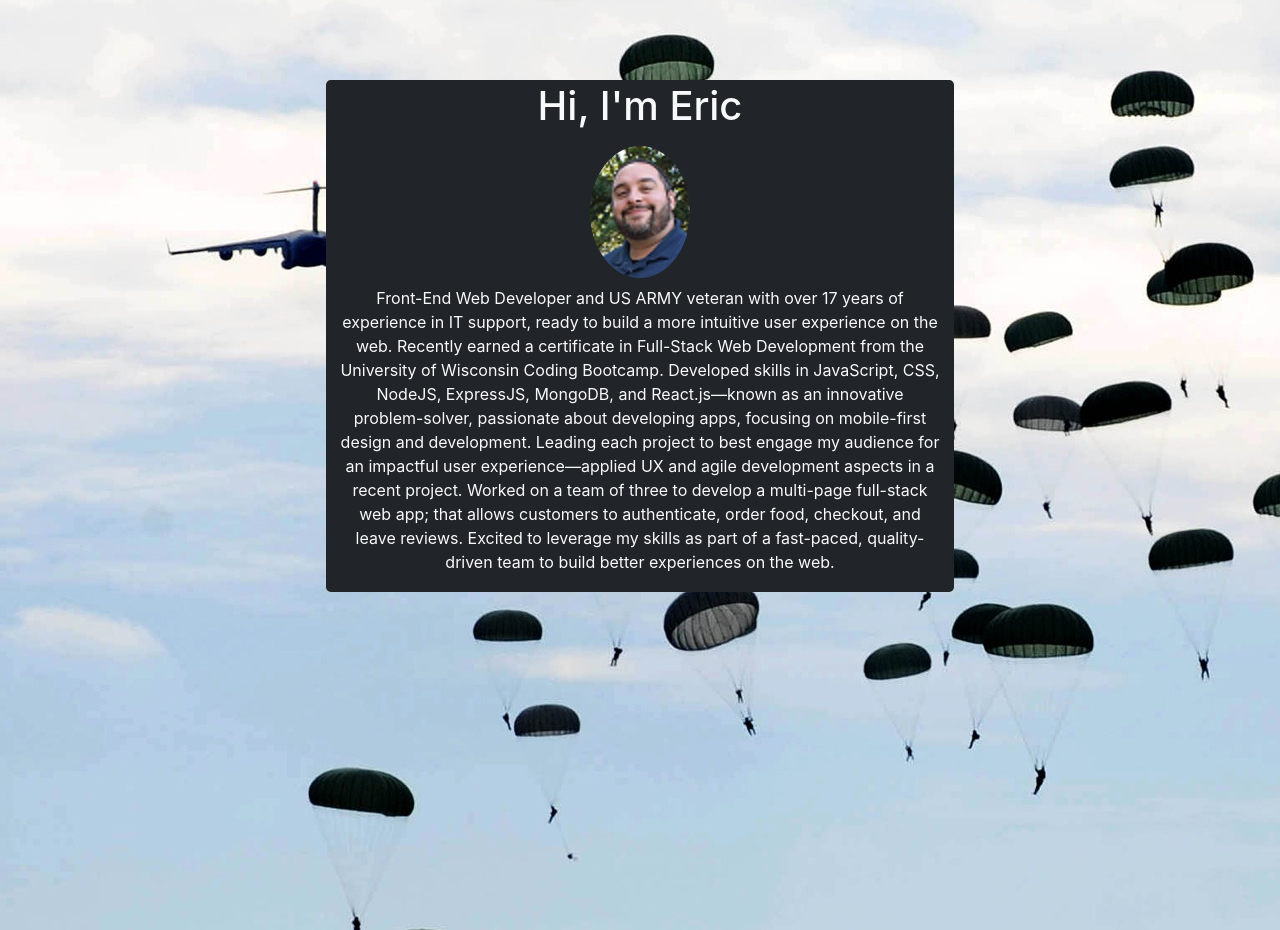
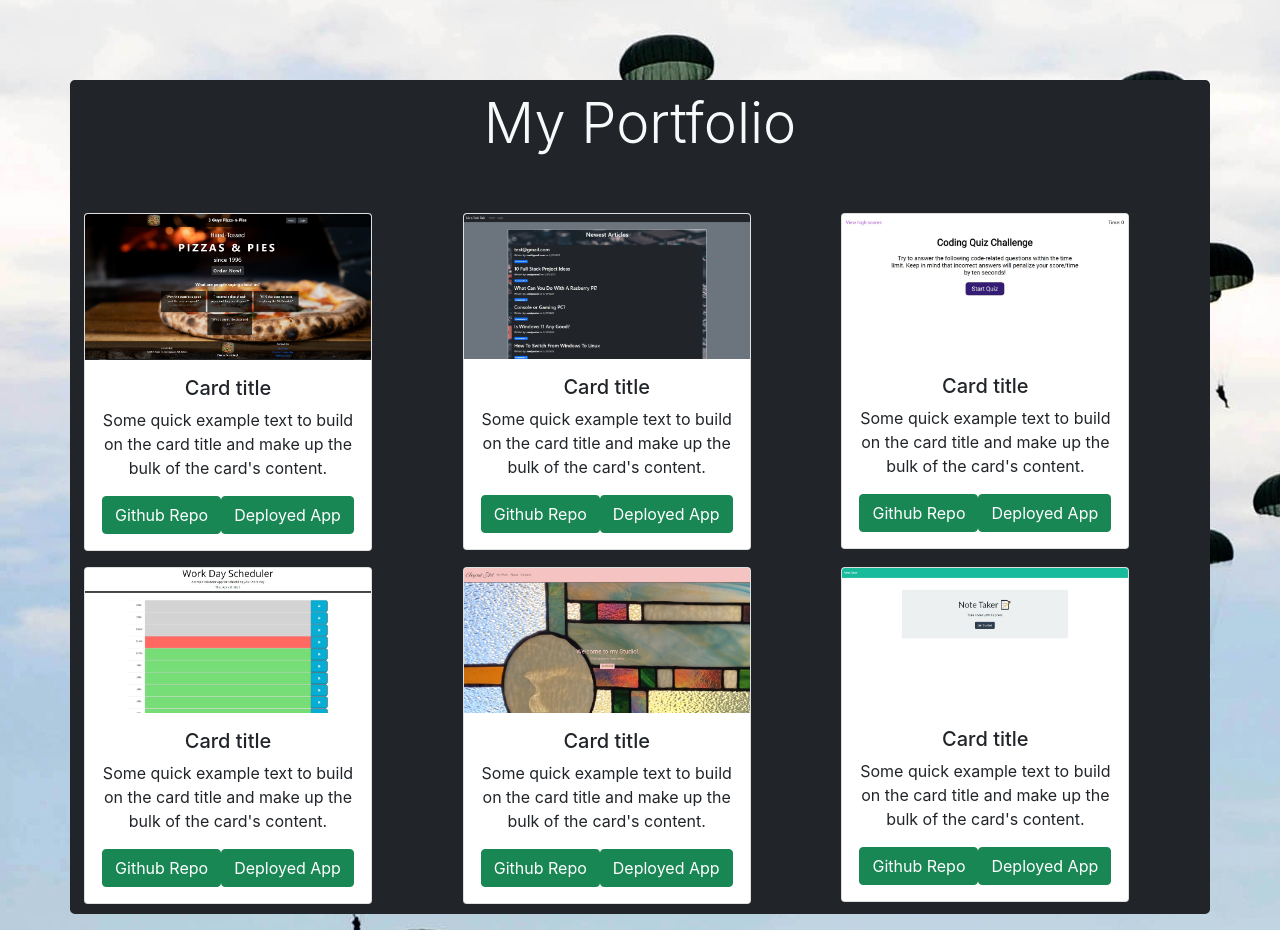
Before and after one commit to ericbwebdev86/airborne-dev, a React (Create React App) app: page / in a window 1280 px wide. Shown: the part 180-1110 px from the top of the page. Built offline with nearby package versions, Linux system fonts and the light colour scheme.

Commit message:
added portfolio component fixed inline stylings for portfolio cards

```diff
--- a/public/assets/css/styles.css
+++ b/public/assets/css/styles.css
@@ -9,3 +9,6 @@
 .about-bg {
     background-color: rgba(0, 0, 0, 0.5)
 }
+.card-width{
+    width: 18rem;
+}
--- a/src/App.js
+++ b/src/App.js
@@ -1,12 +1,14 @@
 import './App.css';
 import Nav from './components/Nav';
-import About from './components/About';
+// import About from './components/About';
+import Portfolio from './components/Portfolio';
+
 
 function App() {
   return (
     <div className="App">
       <Nav></Nav>
-      <About></About>
+      <Portfolio></Portfolio>
     </div>
   );
 }
--- /dev/null
+++ b/src/components/Portfolio/index.js
@@ -0,0 +1,83 @@
+import React from 'react';
+
+export default function Portfolio() {
+    return(
+        <div className="about-img">
+        <div className=" about-container">
+            <div className="border border-dark border-2 rounded-3 container bg-dark text-dark">
+                <h2 className="text-center text-light display-4 mt-2 mb-5">My Portfolio</h2>
+                <div className="row">
+                    <div className="col">
+                        <div className="card mt-2 mb-2 card-width" >
+                            <img src="./assets/images/3-guys.JPG" className="card-img-top" alt="..."/>
+                            <div className="card-body">
+                              <h5 className="card-title">Card title</h5>
+                              <p className="card-text">Some quick example text to build on the card title and make up the bulk of the card's content.</p>
+                              <a href="#" className="btn btn-success">Github Repo</a>
+                              <a href="#" className="btn btn-success">Deployed App</a>
+                            </div>
+                          </div>
+                    </div>
+                    <div className="col">
+                        <div className="card mt-2 mb-2 card-width" >
+                        <img src="./assets/images/erics-tech-talk.JPG" className="card-img-top" alt="..."/>
+                        <div className="card-body">
+                          <h5 className="card-title">Card title</h5>
+                          <p className="card-text">Some quick example text to build on the card title and make up the bulk of the card's content.</p>
+                          <a href="#" className="btn btn-success">Github Repo</a>
+                              <a href="#" className="btn btn-success">Deployed App</a>
+                        </div>
+                      </div>
+                    </div>
+                    <div className="col">
+                        <div className="card mt-2 mb-2 card-width" >
+                        <img src="./assets/images/code-quiz.JPG" className="card-img-top" alt="..."/>
+                        <div className="card-body">
+                          <h5 className="card-title">Card title</h5>
+                          <p className="card-text">Some quick example text to build on the card title and make up the bulk of the card's content.</p>
+                          <a href="#" className="btn btn-success">Github Repo</a>
+                              <a href="#" className="btn btn-success">Deployed App</a>
+                        </div>
+                      </div>
+                    </div>
+                </div>
+                <div className="row">
+                    <div className="col">
+                        <div className="card mt-2 mb-2 card-width" >
+                            <img src="./assets/images/work-day-scheduler.JPG" className="card-img-top" alt="..."/>
+                            <div className="card-body">
+                              <h5 className="card-title">Card title</h5>
+                              <p className="card-text">Some quick example text to build on the card title and make up the bulk of the card's content.</p>
+                              <a href="#" className="btn btn-success">Github Repo</a>
+                              <a href="#" className="btn btn-success">Deployed App</a>
+                            </div>
+                          </div>
+                    </div>
+                    <div className="col">
+                        <div className="card mt-2 mb-2 card-width" >
+                        <img src="./assets/images/elegant-art.JPG" className="card-img-top" alt="..."/>
+                        <div className="card-body">
+                          <h5 className="card-title">Card title</h5>
+                          <p className="card-text">Some quick example text to build on the card title and make up the bulk of the card's content.</p>
+                          <a href="#" className="btn btn-success">Github Repo</a>
+                              <a href="#" className="btn btn-success">Deployed App</a>
+                        </div>
+                      </div>
+                    </div>
+                    <div className="col">
+                        <div className="card mt-2 mb-2 card-width" >
+                        <img src="./assets/images/note-taker.JPG" className="card-img-top" alt="..."/>
+                        <div className="card-body">
+                          <h5 className="card-title">Card title</h5>
+                          <p className="card-text">Some quick example text to build on the card title and make up the bulk of the card's content.</p>
+                          <a href="#" className="btn btn-success">Github Repo</a>
+                              <a href="#" className="btn btn-success">Deployed App</a>
+                        </div>
+                      </div>
+                    </div>
+                </div>
+            </div>
+        </div>
+    </div>
+    )
+};
```
